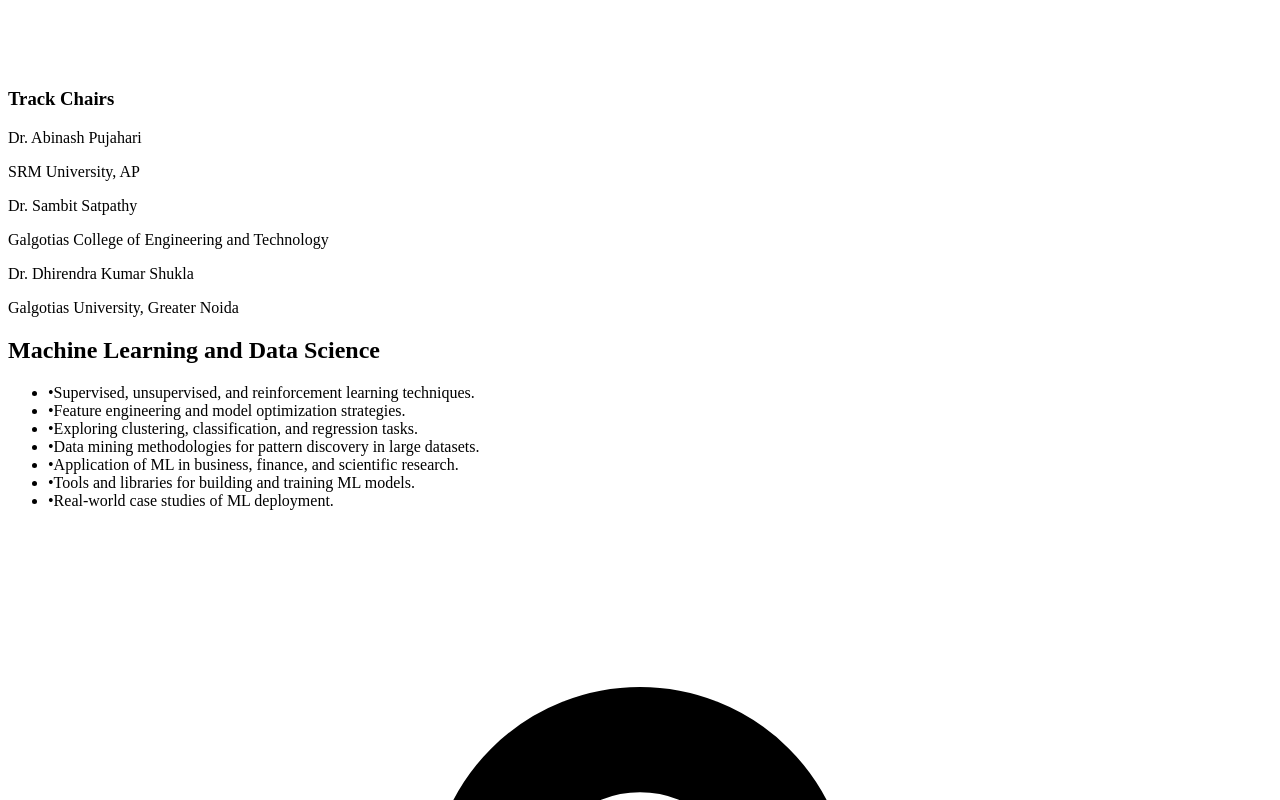
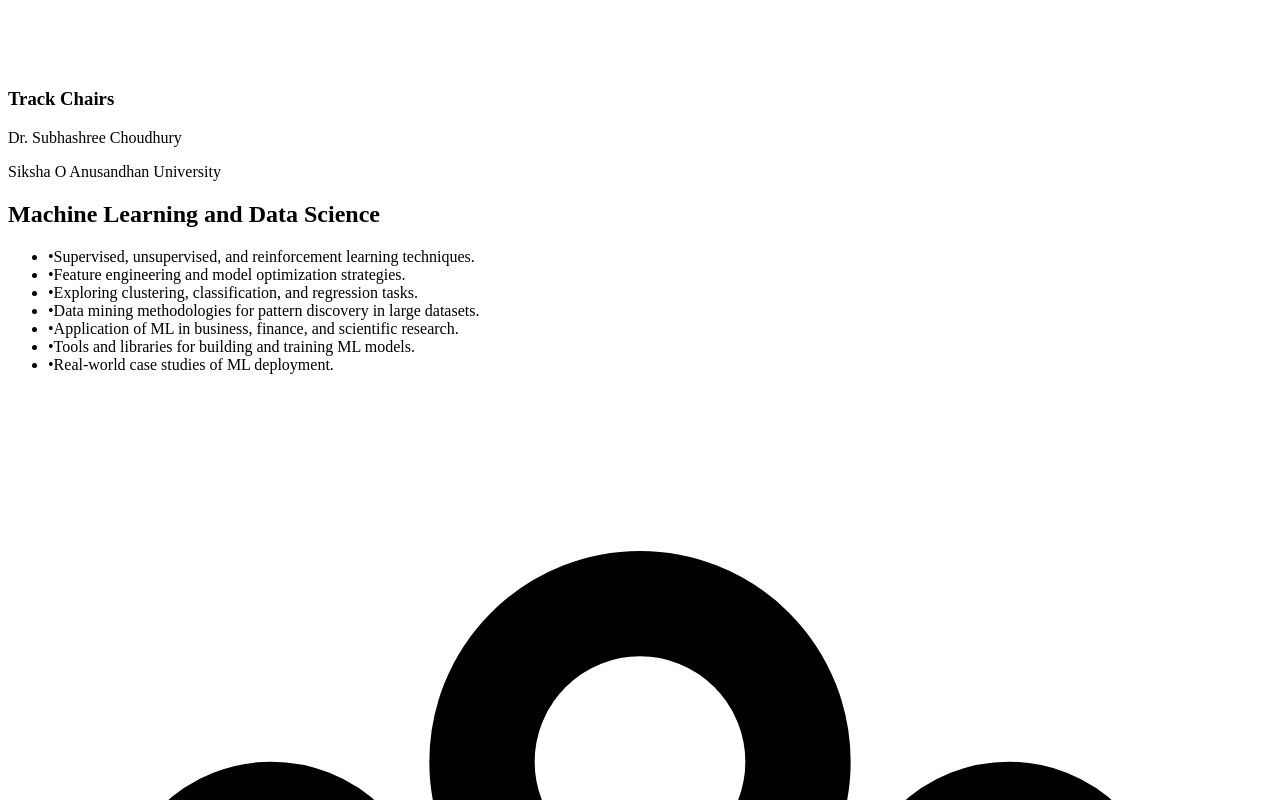
Before and after one commit to Ayush-Tripathy/icaiet-2025, a React (Vite) app: page /call-for-papers in a window 1280 px wide. Shown: the part 4380-5180 px from the top of the page. Built offline with nearby package versions, Linux system fonts and the light colour scheme; the HTML template or start-up script is replaced by a standard one.

Commit message:
Changes in track chair and publicity chair

```diff
--- a/src/lib/constants/tracks.ts
+++ b/src/lib/constants/tracks.ts
@@ -13,16 +13,8 @@
     ],
     chairs: [
       {
-        name: "Dr. Abinash Pujahari",
-        affiliation: "SRM University, AP",
-      },
-      {
-        name: "Dr. Sambit Satpathy",
-        affiliation: "Galgotias College of Engineering and Technology",
-      },
-      {
-        name: "Dr. Dhirendra Kumar Shukla",
-        affiliation: "Galgotias University, Greater Noida",
+        name: "Dr. Subhashree Choudhury",
+        affiliation: "Siksha O Anusandhan University",
       },
     ],
   },
@@ -38,6 +30,10 @@
       "Real-world case studies of ML deployment.",
     ],
     chairs: [
+      {
+        name: "Dr. Abinash Pujahari",
+        affiliation: "SRM University, AP",
+      },
       {
         name: "Dr. Rabi Shaw",
         affiliation: "NIT Jalandhar",
--- a/src/pages/Committee.tsx
+++ b/src/pages/Committee.tsx
@@ -641,6 +641,9 @@
                 Dr. Sriparna Saha, IIT Patna
               </p>
               <p className="relative pl-5 before:content-['•'] before:absolute before:left-0">
+                Dr. Subhashree Choudhury, Siksha O Anusandhan University
+              </p>
+              <p className="relative pl-5 before:content-['•'] before:absolute before:left-0">
                 Dr. Subhashree Darshana, KIIT University
               </p>
               <p className="relative pl-5 before:content-['•'] before:absolute before:left-0">
@@ -753,9 +756,9 @@
               Publicity Chair
             </h2>
             <div className="space-y-2">
-              <p className="relative pl-5 before:content-['•'] before:absolute before:left-0">
+              {/* <p className="relative pl-5 before:content-['•'] before:absolute before:left-0">
                 Dr. Arif Ahmed Sekh, UiT Norway
-              </p>
+              </p>*/}
               {/*<p className="relative pl-5 before:content-['•'] before:absolute before:left-0">
                 Dr. Arpita Jena, XIM University
               </p>*/}
@@ -771,6 +774,9 @@
               <p className="relative pl-5 before:content-['•'] before:absolute before:left-0">
                 Dr. Rojalina Priyadarshini, CV Raman Global University,
                 Bhubaneswar
+              </p>
+              <p className="relative pl-5 before:content-['•'] before:absolute before:left-0">
+                Dr. Subhashree Choudhury, Siksha O Anusandhan University
               </p>
             </div>
           </section>
```
